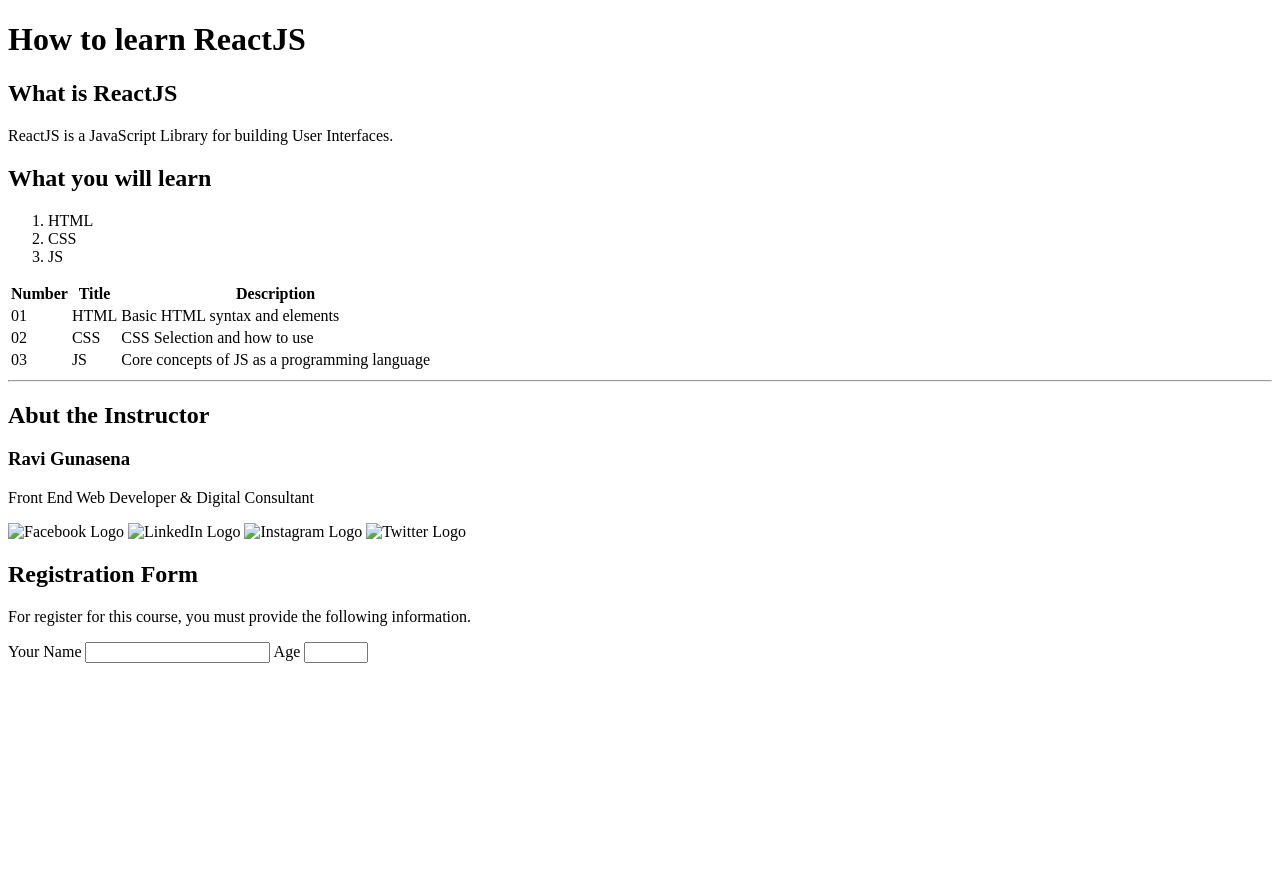
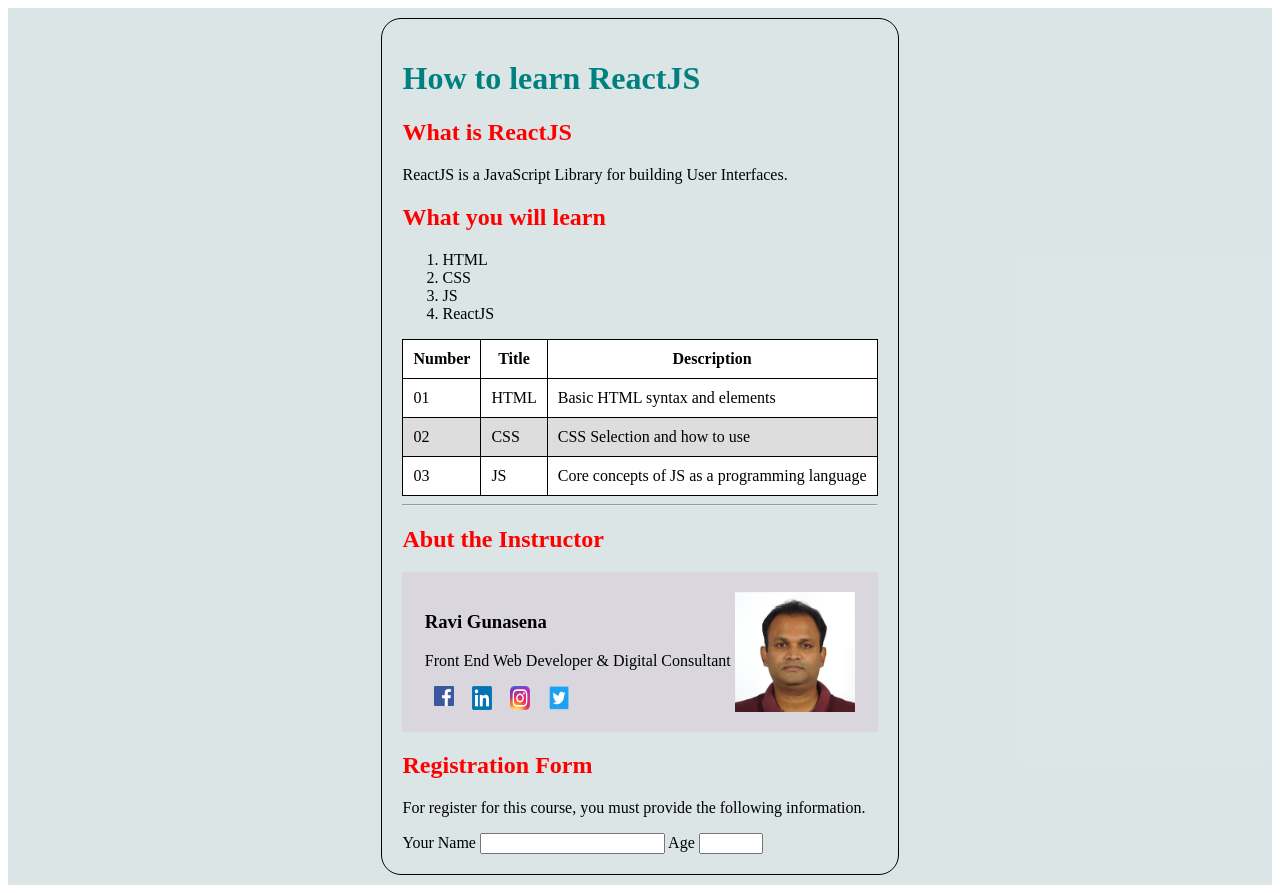
Before and after one commit to ravigunz/css-recap, a plain HTML site: page index.html in a window 1280 px wide. Before the commit the page ends 800 px from the top, so only its background shows below. Drawn offline with Linux system fonts and the light colour scheme.

Commit message:
flex-box added

```diff
--- a/index.html
+++ b/index.html
@@ -6,8 +6,40 @@
     <meta name="viewport" content="width=device-width, initial-scale=1.0">
     <title>Learn CSS</title>
     <link rel="stylesheet" href="styles.css">
+    <style>
+        h1{
+            color: teal;
+        }
+        h2{
+            color: red;
+        }
+        table{
+            border-collapse: collapse;
+        }
+        th, td{
+            border: 1px solid black;
+            padding: 10px;
+        }
+        .about-me-outer-div{
+            background-color: rgb(217, 215, 221);
+            padding: 20px;
+        }
+        .about-me-outer-div:hover{
+            background-color: rgb(217, 159, 231);
+            border-radius: 40px;
+            transition: 0.3;
+        }
+        table{
+            background-color: #FFFFFF;
+        }
+        tr:nth-child(even){
+            background-color: #dddddd;
+        }
+    </style>
 </head>
 <body>
+    <div style="background-color: rgba(91, 137, 138, 0.216); display: flex; justify-content: center; padding: 10px;">
+        <div style="border: 1px solid black; padding: 20px; border-radius: 20px;">
         <h1>How to learn ReactJS</h1>
 
     <h2>What is ReactJS</h2>
@@ -20,12 +52,16 @@
         <li>HTML</li>
         <li>CSS</li>
         <li>JS</li>
+        <li>ReactJS</li>
     </ol>
 
     <table>
+        <thead>
         <th>Number</th>
         <th>Title</th>
         <th>Description</th>
+    </thead>
+    <tbody>
             <tr>
                 <td>01</td>
                 <td>HTML</td>
@@ -41,20 +77,27 @@
                 <td>JS</td>
                 <td>Core concepts of JS as a programming language</td>
             </tr>
+        </tbody>
     </table>
 
     <hr>
 
     <h2>Abut the Instructor</h2>
-
+<div class="about-me-outer-div" style="display: flex; justify-content: space-around;">
+    <div>
         <h3>Ravi Gunasena</h3>
     <p>Front End Web Developer & Digital Consultant</p>
-    <span>
-        <img src="" alt="Facebook Logo">
-        <img src="" alt="LinkedIn Logo">
-        <img src="" alt="Instagram Logo">
-        <img src="" alt="Twitter Logo">
-    </span>
+    <div style="display: flex; justify-content: space-around; width: 50%;">
+        <a href="https://facebookcom" target="_blank"><img src="./images/fb_logo.png" width="20px" alt="Facebook Logo"></a>
+        <img src="./images/linkedin_logo.png" width="20px" alt="LinkedIn Logo">
+        <img src="./images/instagram.webp" width="20px" alt="Instagram Logo">
+        <img src="./images/twitter.png" width="20px" alt="Twitter Logo">
+    </div>
+    </div>
+    <img src="./images/Ravi Gunasena.jpg" width="120px" alt="Ravi Gunasena">
+
+</div>
+
 
     <h2>Registration Form</h2>
 
@@ -62,5 +105,7 @@
 
     <span>Your Name <input type="text"> </span>
     <span>Age <input type="number" name="" id="" min="0" max="100"></span>
+    </div>
+    </div>
 </body>
 </html>
```
Also changed, not shown: images/Ravi Gunasena.jpg (added), images/fb_logo.png (added), images/instagram.webp (added), images/linkedin_logo.png (added), images/twitter.png (added). Lines whose indentation alone changed are shown as unchanged.
